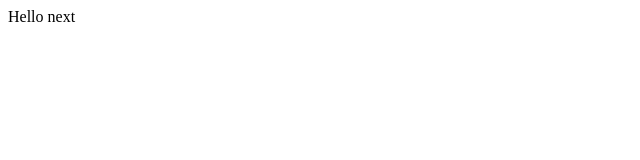
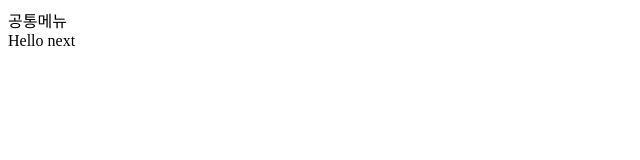
Before and after one commit to JunH-K/react-next, a Next.js app in the folder front/: page / in a window 1280 px wide. Shown: the top 160 px of the page, without its empty margins (0-640 px from the left). Built offline with nearby package versions, Linux system fonts and the light colour scheme.

Commit message:
feat : create layout component

```diff
--- /dev/null
+++ b/front/components/AppLayout.js
@@ -0,0 +1,17 @@
+import React from 'react';
+import PropTypes from 'prop-types';
+
+const AppLayout = ({ children }) => {
+  return (
+    <div>
+      <div>공통메뉴</div>
+      {children}
+    </div>
+  );
+};
+
+AppLayout.propTypes = {
+  children: PropTypes.node.isRequired,
+};
+
+export default AppLayout;
--- a/front/pages/index.js
+++ b/front/pages/index.js
@@ -3,9 +3,14 @@ next 는 pages 폴더에 파일들은 코드스플릿된 페이지로 만들어
 
 * */
 import React from 'react';
+import AppLayout from '../components/AppLayout';
 
 const Home = () => {
-  return <div>Hello next</div>;
+  return (
+    <AppLayout>
+      <div>Hello next</div>
+    </AppLayout>
+  );
 };
 
 export default Home;
```
